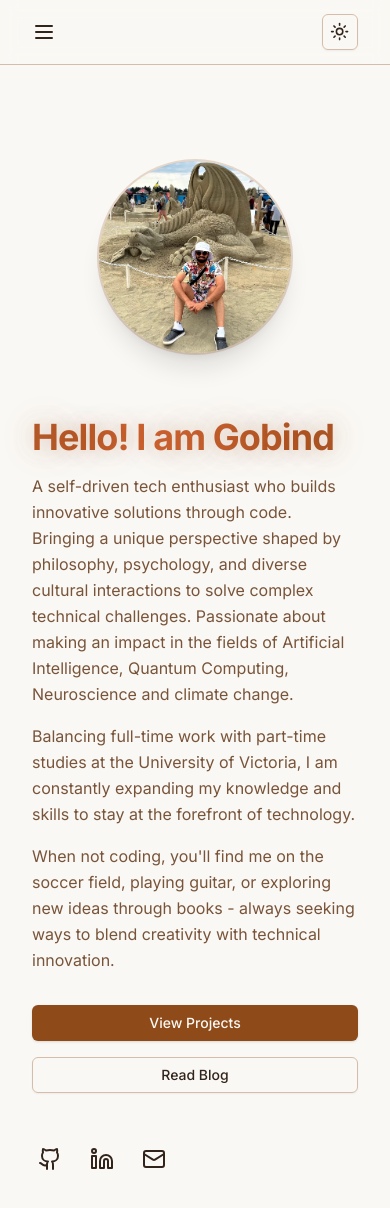
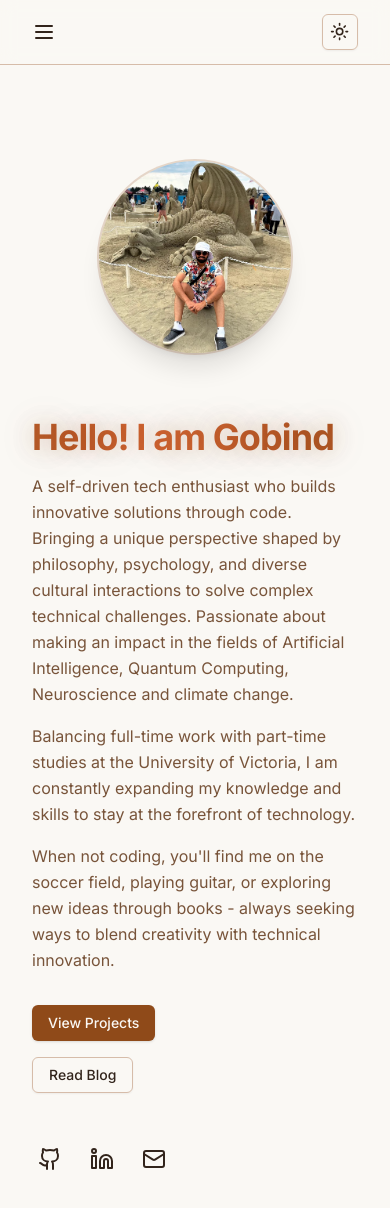
Before and after one commit to Gobindpreet9/portfolio-app-2.0, a Next.js app: page / in a window 390 px wide. Shown: the top 1208 px of the page. Built offline with nearby package versions, Linux system fonts and the light colour scheme.

Commit message:
subtle logos added

```diff
--- a/app/globals.css
+++ b/app/globals.css
@@ -136,6 +136,71 @@
   100% { background-position: 0% center; }
 }
 
+/* Navigation link underline slide */
+.nav-underline {
+  position: relative;
+  overflow: hidden;
+}
+.nav-underline::after {
+  content: "";
+  position: absolute;
+  left: 0;
+  bottom: 0;
+  width: 100%;
+  height: 2px;
+  background: linear-gradient(90deg, hsl(var(--primary)), hsl(var(--accent)));
+  transform: scaleX(0);
+  transform-origin: left;
+  transition: transform 0.3s var(--ease-in-out, cubic-bezier(0.4,0,0.2,1));
+}
+.nav-underline:hover::after,
+.nav-underline:focus-visible::after {
+  transform: scaleX(1);
+}
+
+/* Button tap/scale effect */
+.button-animate {
+  transition: transform 0.1s cubic-bezier(0.4,0,0.2,1);
+}
+.button-animate:active {
+  transform: scale(0.96);
+}
+
+/* Image hover zoom */
+.img-zoom {
+  transition: transform 0.4s cubic-bezier(0.4,0,0.2,1), filter 0.4s cubic-bezier(0.4,0,0.2,1);
+}
+.img-zoom:hover,
+.img-zoom:focus-visible {
+  transform: scale(1.04);
+  filter: brightness(1.08) saturate(1.1);
+}
+
+/* Logo animation */
+.logo-animate {
+  transition: transform 0.4s cubic-bezier(0.4,0,0.2,1), box-shadow 0.4s cubic-bezier(0.4,0,0.2,1);
+}
+.logo-animate:hover,
+.logo-animate:focus-visible {
+  transform: scale(1.08) rotate(-6deg);
+  box-shadow: 0 0 16px 0 hsla(var(--primary), 0.15), 0 4px 24px 0 hsla(var(--accent), 0.07);
+}
+
+/* Navbar shadow transition */
+.navbar-animate {
+  transition: box-shadow 0.3s cubic-bezier(0.4,0,0.2,1), background 0.3s cubic-bezier(0.4,0,0.2,1);
+}
+.navbar-shadow {
+  box-shadow: 0 2px 24px 0 hsla(var(--primary), 0.08);
+  background: rgba(255,255,255,0.95);
+  backdrop-filter: blur(8px);
+}
+@media (prefers-color-scheme: dark) {
+  .navbar-shadow {
+    background: rgba(30, 22, 13, 0.85);
+  }
+}
+
 /* SUPPORT NEXTJS ERROR UI */
 nextjs-portal {
   display: none;
--- a/app/page.tsx
+++ b/app/page.tsx
@@ -1,14 +1,61 @@
+"use client";
+
 import Image from "next/image"
 import { Button } from "@/components/ui/button"
 import { Github, Mail, Linkedin } from "lucide-react"
 import Link from "next/link"
+import { motion } from "framer-motion"
+
+// Animation Variants
+const containerVariants = {
+  hidden: { opacity: 0 },
+  visible: {
+    opacity: 1,
+    transition: {
+      staggerChildren: 0.1,
+    },
+  },
+};
+
+const itemVariants = {
+  hidden: { opacity: 0, y: 20 },
+  visible: {
+    opacity: 1,
+    y: 0,
+    transition: { type: "spring", stiffness: 100, damping: 10 }
+  },
+};
+
+const photoVariants = {
+  hidden: { opacity: 0, scale: 0.9 },
+  visible: {
+    opacity: 1,
+    scale: 1,
+    transition: { duration: 0.5, ease: "easeOut" },
+  },
+};
+
+const buttonHover = {
+  scale: 1.05,
+  transition: { type: "spring", stiffness: 300, damping: 15 }
+};
 
 export default function Home() {
   return (
-    <div className="min-h-[calc(100vh-4rem)] flex flex-col justify-center max-w-4xl mx-auto px-4 py-16">
-      <div className="grid gap-16 md:grid-cols-2 md:gap-12 items-start">
+    <motion.div
+      className="min-h-[calc(100vh-4rem)] flex flex-col justify-center max-w-4xl mx-auto px-4 py-16"
+      initial="hidden"
+      animate="visible"
+      variants={containerVariants}
+    >
+      <motion.div
+        className="grid gap-16 md:grid-cols-2 md:gap-12 items-start"
+      >
         {/* Photo Section */}
-        <div className="relative w-48 h-48 mx-auto md:w-64 md:h-64 rounded-full overflow-hidden bg-muted order-1 md:order-2 ring-2 ring-primary/20 shadow-xl">
+        <motion.div
+          className="relative w-48 h-48 mx-auto md:w-64 md:h-64 rounded-full overflow-hidden bg-muted order-1 md:order-2 ring-2 ring-primary/20 shadow-xl"
+          variants={photoVariants}
+        >
           <Image
             src="/my-photo.jpg"
             alt="Profile photo"
@@ -16,47 +63,67 @@ export default function Home() {
             className="object-cover"
             priority
           />
-        </div>
+        </motion.div>
 
         {/* Bio Section */}
-        <div className="space-y-8 order-2 md:order-1">
-          <div className="space-y-4">
-            <h1 className="hero-title text-4xl font-bold tracking-tight sm:text-5xl xl:text-6xl">
+        <motion.div
+          className="space-y-8 order-2 md:order-1"
+          variants={containerVariants}
+        >
+          <motion.div className="space-y-4" variants={itemVariants}>
+            <motion.h1
+              className="hero-title text-4xl font-bold tracking-tight sm:text-5xl xl:text-6xl"
+              variants={itemVariants}
+            >
               Hello! I am Gobind
-            </h1>
-            <div className="space-y-4 text-muted-foreground leading-relaxed">
-              <p>
+            </motion.h1>
+            <motion.div
+              className="space-y-4 text-muted-foreground leading-relaxed"
+              variants={containerVariants}
+            >
+              <motion.p variants={itemVariants}>
                 A self-driven tech enthusiast who builds innovative solutions through code.
                 Bringing a unique perspective shaped by philosophy, psychology, and diverse
                 cultural interactions to solve complex technical challenges. Passionate about
                 making an impact in the fields of Artificial Intelligence, Quantum Computing,
                 Neuroscience and climate change.
-              </p>
-              <p>
+              </motion.p>
+              <motion.p variants={itemVariants}>
                 Balancing full-time work with part-time studies at the University of Victoria,
                 I am constantly expanding my knowledge and skills to stay at the forefront of
                 technology.
-              </p>
-              <p>
+              </motion.p>
+              <motion.p variants={itemVariants}>
                 When not coding, you'll find me on the soccer field, playing guitar, or
                 exploring new ideas through books - always seeking ways to blend creativity
                 with technical innovation.
-              </p>
-            </div>
-          </div>
+              </motion.p>
+            </motion.div>
+          </motion.div>
 
           {/* Navigation Links */}
-          <div className="flex flex-col sm:flex-row gap-4">
+          <motion.div
+            className="flex flex-col sm:flex-row gap-4"
+            variants={itemVariants}
+          >
+            <motion.div whileHover={buttonHover}>
               <Button asChild>
                 <Link href="/projects">View Projects</Link>
               </Button>
+            </motion.div>
+            <motion.div whileHover={buttonHover}>
               <Button asChild variant="outline">
                 <Link href="/blog">Read Blog</Link>
               </Button>
-          </div>
+            </motion.div>
+          </motion.div>
 
           {/* Social Links */}
-          <div className="flex gap-4 pt-4">
+          <motion.div
+            className="flex gap-4 pt-4"
+            variants={itemVariants}
+          >
+            <motion.div whileHover={buttonHover}>
               <Button variant="ghost" size="icon" asChild>
                 <a
                   href="https://github.com/Gobindpreet9"
@@ -68,6 +135,8 @@ export default function Home() {
                   <span className="sr-only">GitHub</span>
                 </a>
               </Button>
+            </motion.div>
+            <motion.div whileHover={buttonHover}>
               <Button variant="ghost" size="icon" asChild>
                 <a
                   href="https://www.linkedin.com/in/gobindpreet-m-0a1141155/"
@@ -79,6 +148,8 @@ export default function Home() {
                   <span className="sr-only">LinkedIn</span>
                 </a>
               </Button>
+            </motion.div>
+            <motion.div whileHover={buttonHover}>
               <Button variant="ghost" size="icon" asChild>
                 <a
                   href="mailto:Gobindpreet9@gmail.com"
@@ -88,9 +159,10 @@ export default function Home() {
                   <span className="sr-only">Email</span>
                 </a>
               </Button>
-          </div>
-        </div>
-      </div>
-    </div>
+            </motion.div>
+          </motion.div>
+        </motion.div>
+      </motion.div>
+    </motion.div>
   )
 }
--- a/components/navigation.tsx
+++ b/components/navigation.tsx
@@ -13,6 +13,17 @@ import { Menu } from "lucide-react"
 export function Navigation() {
   const pathname = usePathname()
   const [isOpen, setIsOpen] = React.useState(false)
+  const [scrolled, setScrolled] = React.useState(false)
+
+  React.useEffect(() => {
+    const handleScroll = () => {
+      setScrolled(window.scrollY > 0)
+    }
+    window.addEventListener("scroll", handleScroll)
+    return () => {
+      window.removeEventListener("scroll", handleScroll)
+    }
+  }, [])
 
   const routes = [
     {
@@ -43,17 +54,17 @@ export function Navigation() {
   ]
 
   return (
-    <header className="sticky top-0 z-50 w-full border-b bg-background/95 backdrop-blur supports-[backdrop-filter]:bg-background/60">
+    <header className={cn("sticky top-0 z-50 w-full border-b bg-background/95 backdrop-blur supports-[backdrop-filter]:bg-background/60 navbar-animate", scrolled ? "navbar-shadow" : "")}>
       <div className="container flex h-16 items-center">
         {/* Desktop Navigation */}
         <div className="mr-4 hidden md:flex">
-          <Link href="/" className="mr-6 flex items-center space-x-2">
+          <Link href="/" className="mr-6 flex items-center space-x-2 group">
             <Image
               src="/logo.png"
               alt="Gobind Logo"
               width={48}
               height={48}
-              className="h-12 w-auto"
+              className="h-12 w-auto logo-animate"
             />
           </Link>
           <nav className="flex items-center space-x-6 text-sm font-medium">
@@ -62,7 +73,7 @@ export function Navigation() {
                 key={route.href}
                 href={route.href}
                 className={cn(
-                  "transition-colors hover:text-foreground/80",
+                  "nav-underline transition-colors hover:text-foreground/80",
                   route.active ? "text-foreground" : "text-foreground/60"
                 )}
               >
@@ -89,7 +100,7 @@ export function Navigation() {
                       key={route.href}
                       href={route.href}
                       className={cn(
-                        "px-2 py-1 text-lg transition-colors hover:text-foreground/80",
+                        "nav-underline px-2 py-1 text-lg transition-colors hover:text-foreground/80",
                         route.active ? "text-foreground font-medium" : "text-foreground/60"
                       )}
                       onClick={() => setIsOpen(false)}
--- a/components/ui/button.tsx
+++ b/components/ui/button.tsx
@@ -44,7 +44,7 @@ const Button = React.forwardRef<HTMLButtonElement, ButtonProps>(
     const Comp = asChild ? Slot : "button"
     return (
       <Comp
-        className={cn(buttonVariants({ variant, size, className }))}
+        className={cn("button-animate", buttonVariants({ variant, size, className }))}
         ref={ref}
         {...props}
       />
--- a/components/ui/card.tsx
+++ b/components/ui/card.tsx
@@ -8,7 +8,7 @@ const Card = React.forwardRef<
   <div
     ref={ref}
     className={cn(
-      "rounded-lg border-2 bg-card text-card-foreground shadow-sm",
+      "rounded-lg border-2 bg-card text-card-foreground shadow-sm card-hover animate-fade-in",
       className
     )}
     {...props}
```
Lines whose indentation alone changed are shown as unchanged.
